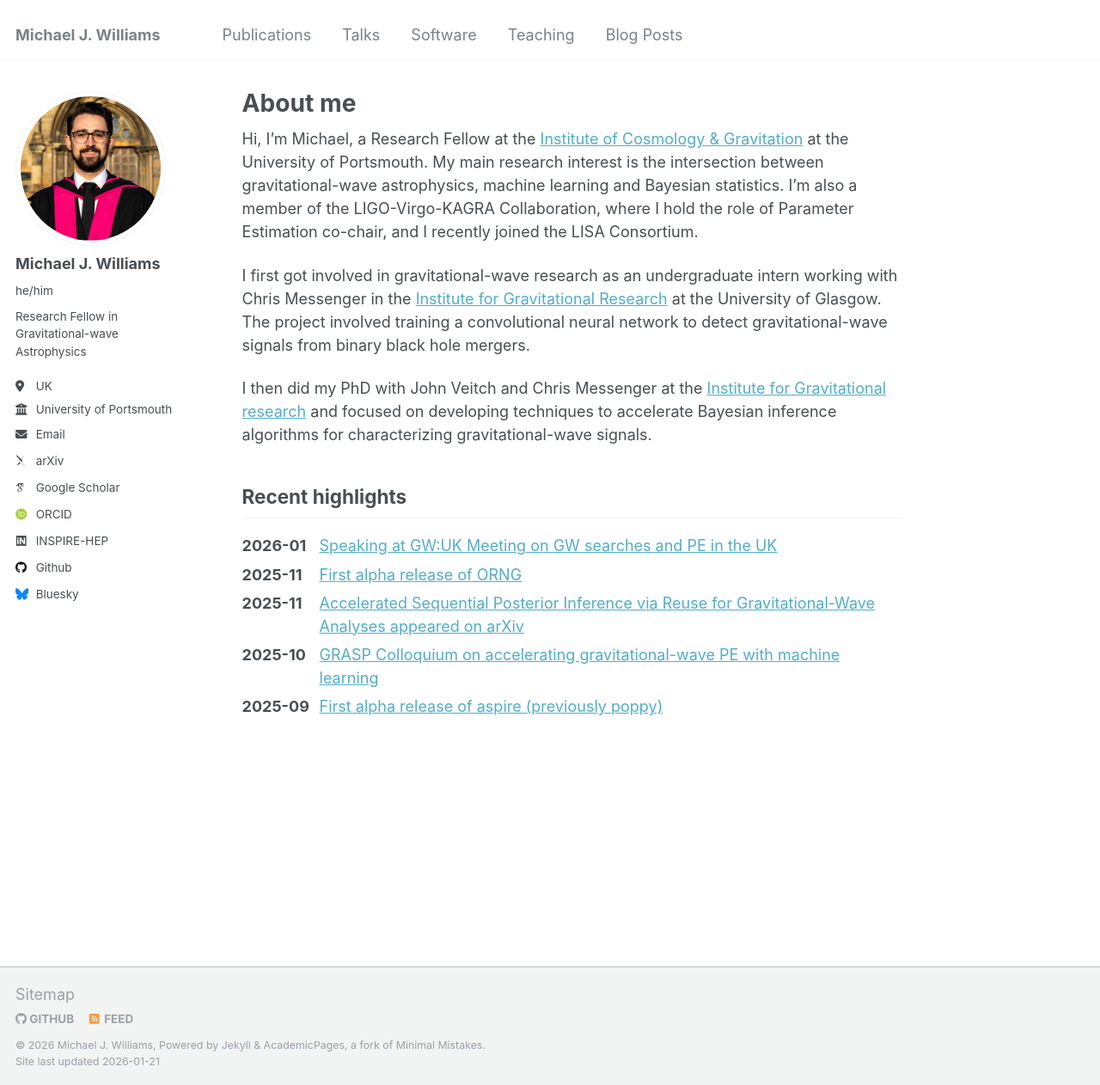
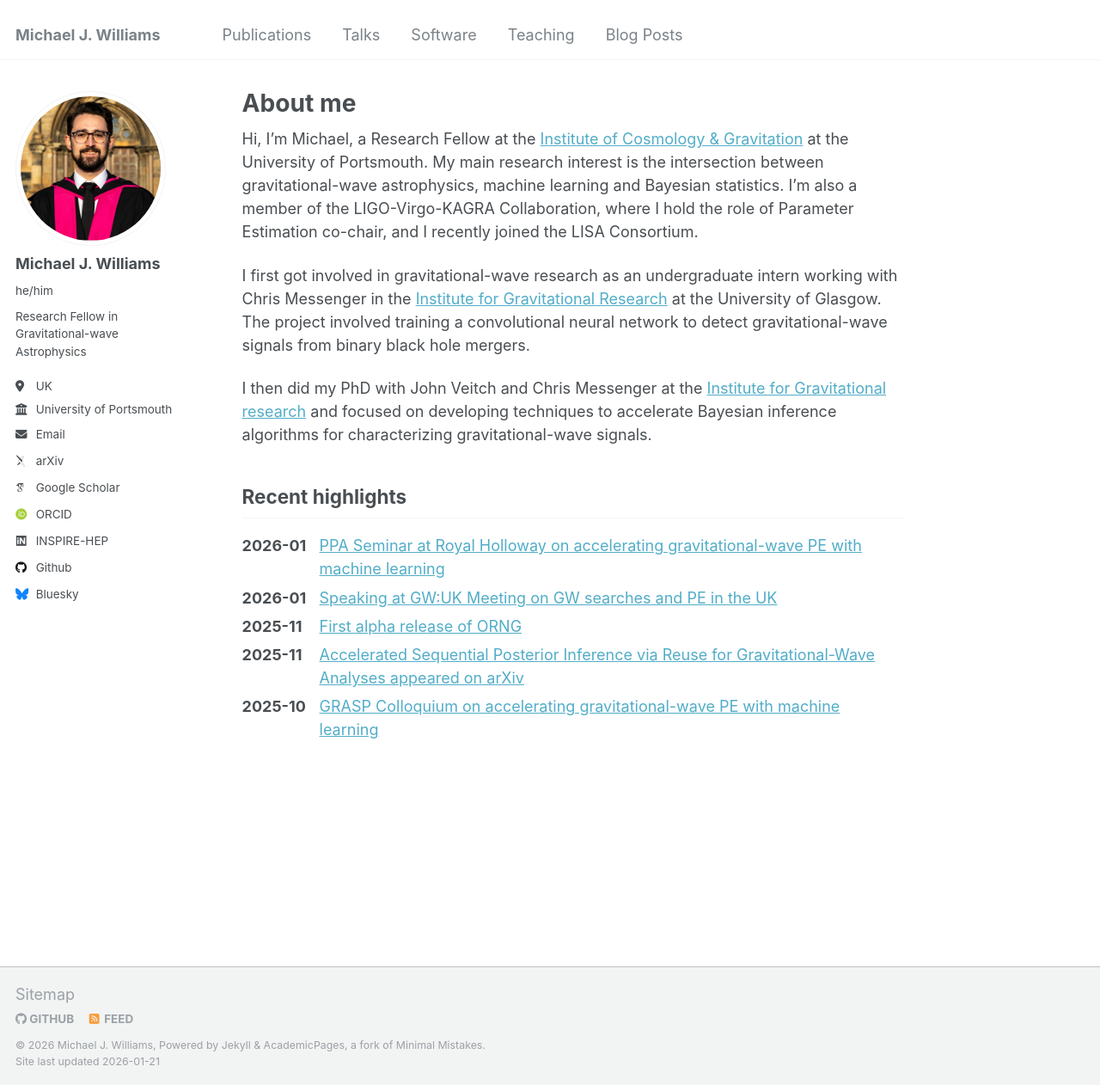
Before and after one commit to mj-will/mj-will.github.io, a Jekyll site: the page built from _pages/about.md, in a window 1280 px wide and 1262 px high. Shown: the whole window at 86% size. Built offline with Jekyll 4.4.1, drawn with Linux system fonts in a browser that asks for light colours; some web fonts are replaced.

Commit message:
add RHUL seminar

```diff
--- a/_data/highlights.yml
+++ b/_data/highlights.yml
@@ -1,5 +1,8 @@
 # Update this list to control the "Recent highlights" section on the home page.
 # Keep the most recent items at the top.
+- date: 2026-01
+  title: PPA Seminar at Royal Holloway on accelerating gravitational-wave PE with machine learning
+  url: /talks/2026-01-21-rhul
 - date: 2026-01
   title: Speaking at GW:UK Meeting on GW searches and PE in the UK
   url: /talks/2026-01-15-gwuk
--- /dev/null
+++ b/_talks/2026-01-21-rhul.md
@@ -0,0 +1,12 @@
+---
+title: "Accelerating gravitational-wave inference with machine learning"
+collection: talks
+type: "Colloquium"
+permalink: /talks/2026-01-21-rhul
+venue: "Centre of Particle Physics and Astronomy, Royal Holloway, University of London"
+date: 2026-01-21
+location: "Royal Holloway, UK"
+mode: in-person
+---
+
+[Webpage](https://www.royalholloway.ac.uk/research-and-education/departments-and-schools/physics/physics-events/events-archive/2026-01-21-particle-physics-and-astronomy-seminar-accelerating-gravitational-wave-astrophysics-with-machine-learning/)
```
